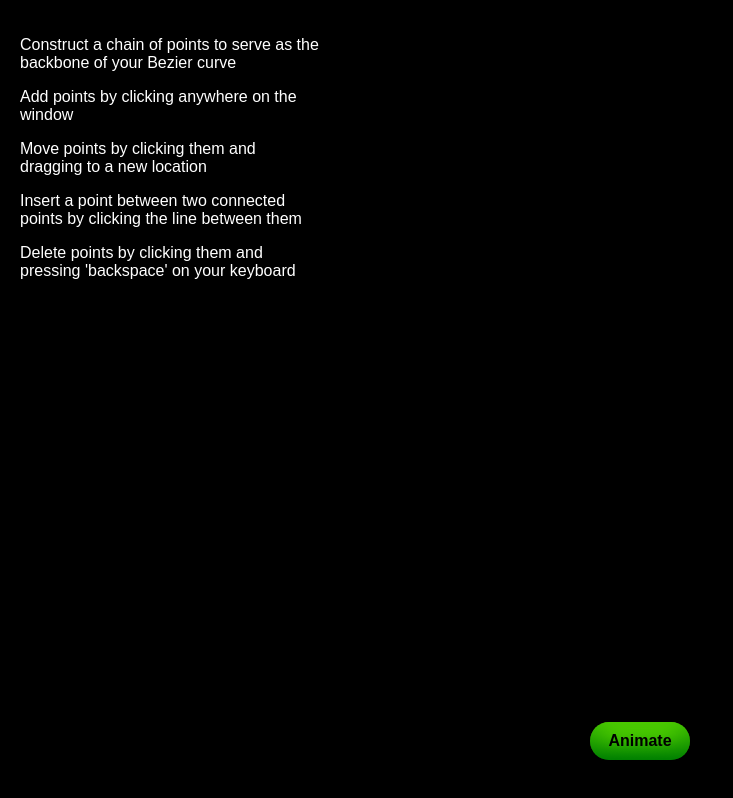
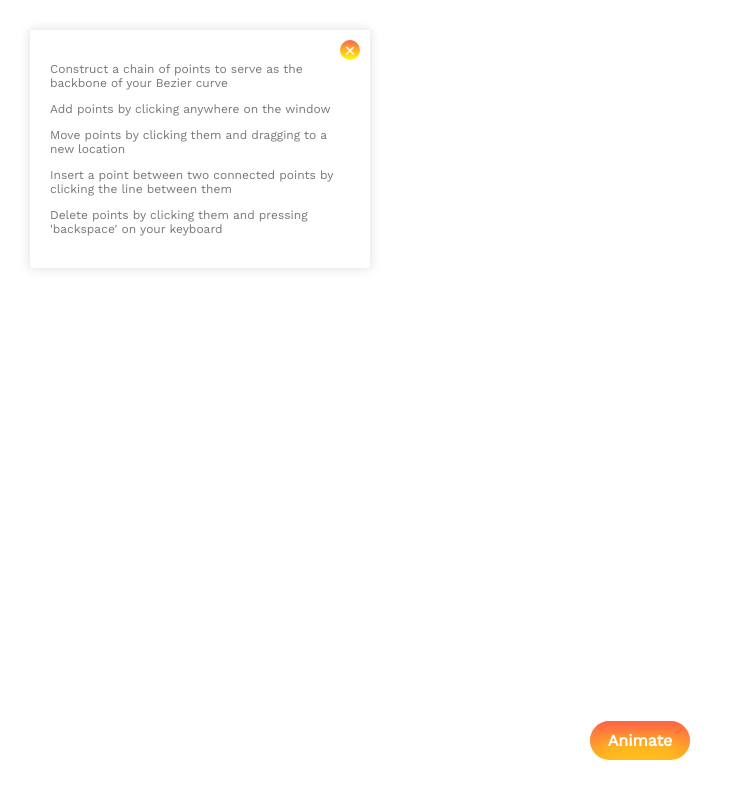
Before and after one commit to gbphelps/BezierBuilder, a website built with webpack: page index.html in a window 1280 px wide. Shown: the whole page, without its empty margins (0-733 px from the left). Built offline with nearby package versions, Linux system fonts and the light colour scheme.

Commit message:
Make UI changes

```diff
--- a/index.html
+++ b/index.html
@@ -2,13 +2,15 @@
 <html>
   <head>
     <meta charset="utf-8">
+    <link href="https://fonts.googleapis.com/css?family=Work+Sans" rel="stylesheet">
     <link rel="stylesheet" href="./styles.css">
     <script type="text/javascript" src='./javascripts/bundle.js'>
     </script>
     <title></title>
   </head>
   <body>
-    <div class='instructions'>
+    <div id='instructions'>
+      <div id="x">×</div>
       <p>Construct a chain of points to serve as the backbone of your Bezier curve</p>
       <p><span>Add</span> points by clicking anywhere on the window</p>
       <p><span>Move</span> points by clicking them and dragging to a new location</p>
--- a/javascripts/entry.js
+++ b/javascripts/entry.js
@@ -2,6 +2,7 @@
 let C, svg, bezierSVG, ctx, h, w;
 let head = null;
 let prevPoint = null;
+
 
 document.addEventListener('DOMContentLoaded',()=>{
   C = document.getElementById('c');
@@ -21,11 +22,16 @@ document.addEventListener('DOMContentLoaded',()=>{
   })
 
   document.getElementById('getBez').addEventListener('click',buttonListener);
+  document.getElementById('x').addEventListener('click',()=>{
+    const instructions = document.getElementById('instructions');
+    instructions.parentNode.removeChild(instructions)
+  })
 })
 
 
 const buttonListener = e => {
   window.cancelAnimationFrame(frame);
+  if (!getPoints().length) return;
   const curve = bezier(getPoints(),true);
   C.style['z-index'] = 3;
   deactivate();
@@ -70,20 +76,21 @@ const resize = () => {
 }
 
 const L = (p0, p1, options) => {
-  const style = {strokeStyle: 'white', lineWidth: .5};
+  const style = {strokeStyle: 'black', lineWidth: .5};
   if (options) Object.assign(style, options);
   ctx.beginPath();
   ctx.moveTo(p0.x,p0.y);
   ctx.lineTo(p1.x,p1.y);
+  ctx.strokeStyle="black"
   Object.assign(ctx, style);
   ctx.stroke();
 }
 
 const P = (p, options) => {
   const style = {
-    strokeStyle: 'white',
+    strokeStyle: 'black',
     lineWidth: .5,
-    fillStyle: 'white'
+    fillStyle: 'black'
   };
   if (options) Object.assign(style, options);
   ctx.beginPath();
@@ -234,7 +241,7 @@ const initPoint = (x,y) => {
   const t = get('text');
 
   set(t,{
-    fill: 'white',
+    fill: '#999',
     class: 'svg-txt',
     x: 15,
     y: 5})
@@ -242,12 +249,12 @@ const initPoint = (x,y) => {
 
   set(p,{
     r: 4,
-    fill: 'white'
+    fill: '#ccc'
   });
 
   set(outline,{
     r: 10,
-    stroke: 'white',
+    stroke: '#ccc',
     'stroke-width': .5,
     fill: 'transparent'
   });
@@ -374,6 +381,7 @@ const refreshBez = () => {
       const p = bez(i/100);
       const path = bezierSVG.getAttribute('d');
       bezierSVG.setAttribute('d',`${path} ${p.x} ${p.y}`)
+      bezierSVG.setAttribute('stroke', 'black');
     }
   }
 }
@@ -452,7 +460,7 @@ const ghost = line => {
     const y = m * (x - p1.x) + p1.y;
     set(p,{
       r: 4,
-      fill: 'red',
+      fill: 'tomato',
       transform: `translate(${x}, ${y})`
     })
 
--- a/styles.css
+++ b/styles.css
@@ -1,3 +1,7 @@
+*{
+  font-family: "Work Sans"
+}
+
 #c{
   margin: 0;
   padding: 0;
@@ -24,14 +28,14 @@
 
 
 .button{
-  background: linear-gradient(chartreuse,green);
-  box-shadow: inset 0 0 20px 10px rgba(0,128,0,.5);
-  color: black;
+  background: linear-gradient(tomato, yellow);
+  box-shadow: inset 0 0 20px 10px rgba(255, 99, 71, .5);
+  color: white;
+  font-weight: 900;
   text-align: center;
   padding: 10px 0;
   border-radius: 100px;
   margin: 10px;
-  font-family: sans-serif;
   display:block;
   width: 100px;
   font-weight: bold;
@@ -55,13 +59,13 @@
 }
 
 @keyframes selector-activate{
-  0% {r: 10; stroke: white}
-  100%{r: 18; stroke: lime}
+  0% {r: 10; stroke: #999}
+  100%{r: 18; stroke: tomato}
 }
 
 @keyframes point-activate{
-  0% { fill: white; }
-  100% { fill: lime; }
+  0% { fill: #999; }
+  100% { fill: tomato; }
 }
 
 .point{
@@ -72,22 +76,24 @@
 
 .active > .pointSelector{
   r: 18;
-  stroke: lime;
+  stroke: tomato;
 }
 
 .active > .point{
-  fill: lime;
+  fill: tomato;
 }
 
 html,body{
   margin: 0;
   padding: 0;
   overflow: hidden;
+  height: 100%;
+  width: 100%;
 }
 
 
 .vizLine{
-  stroke: white;
+  stroke: #999;
   stroke-width: .5;
 }
 
@@ -96,21 +102,22 @@ html,body{
   stroke-width: 15
 }
 
-body{
-  background:black;
-}
 
 circle{
   cursor: pointer;
 }
 
-.instructions{
-  color: white;
+#instructions{
+  color: #777;
+  z-index: 10;
   position: absolute;
-  z-index: 0;
   width: 300px;
-  font-family: sans-serif;
   padding: 20px;
+  background: white;
+  margin: 30px;
+  border-radius: 3px;
+  font-size: 12px;
+  box-shadow: 0 0 10px 2px rgba(0,0,0,.1)
 }
 
 
@@ -123,3 +130,19 @@ circle{
 .pointGroup:hover text{
   display: block
 }
+
+#x{
+  position: absolute;
+  background: linear-gradient(to bottom, tomato, yellow);
+  height: 20px;
+  width: 20px;
+  right: 10px;
+  top: 10px;
+  border-radius: 100%;
+  display: flex;
+  align-items: center;
+  justify-content: center;
+  cursor: pointer;
+  color: white;
+  font-size: 20px;
+}
```
Also changed, not shown: javascripts/bundle.js (+15 -7 lines).
